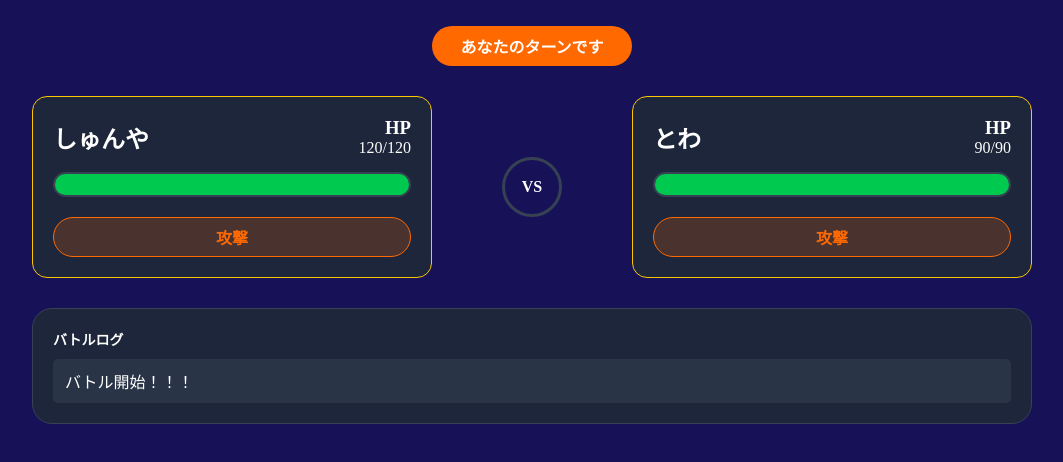
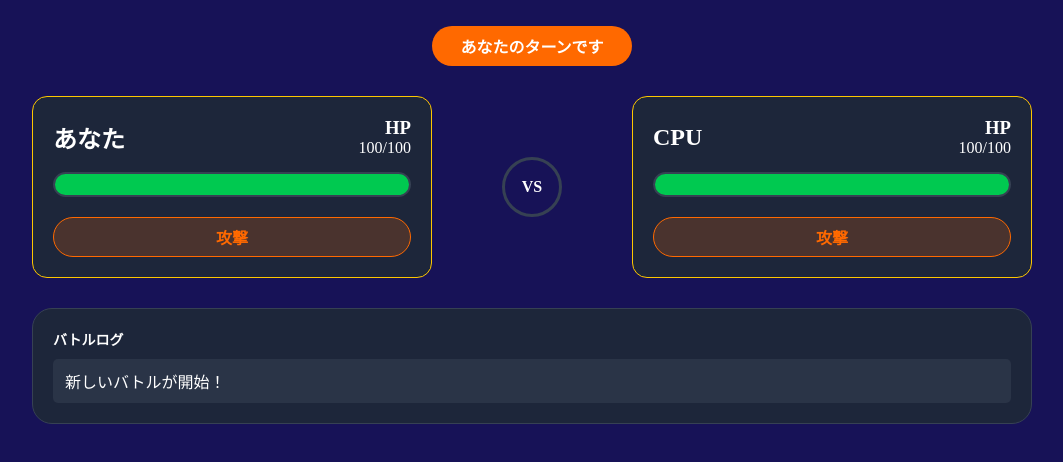
Before and after one commit to ShunKUN1182/battleGame, a plain HTML site: page pokemonBattle/battle.html in a window 1280 px wide. Shown: the part 258-720 px from the top of the page, without its empty margins (108-1171 px from the left). Drawn offline with Linux system fonts and the light colour scheme.

Commit message:
ローカルストレージからオブジェクトを取得

```diff
--- a/pokemonBattle/battle.html
+++ b/pokemonBattle/battle.html
@@ -12,7 +12,7 @@
             <h1>ECC Battle Special</h1>
             <div>
                 <p>ターン<span id="turnIndex">1</span></p>
-                <a href="index.html">リセット</a>
+                <a href="index.html" id="reset_btn">リセット</a>
             </div>
         </header>
         <main>
--- a/pokemonBattle/js/battle.js
+++ b/pokemonBattle/js/battle.js
@@ -1,18 +1,18 @@
-let myStatus = {
-    Name: "しゅんや",
-    HP: 120,
-    ATK: 100,
-    DEF: 50,
-    SPD: 45,
-};
+// let myStatus = {
+//     Name: "しゅんや",
+//     HP: 120,
+//     ATK: 100,
+//     DEF: 50,
+//     SPD: 45,
+// };
 
-let cpuStatus = {
-    Name: "とわ",
-    HP: 90,
-    ATK: 140,
-    DEF: 30,
-    SPD: 70,
-};
+// let cpuStatus = {
+//     Name: "とわ",
+//     HP: 90,
+//     ATK: 140,
+//     DEF: 30,
+//     SPD: 70,
+// };
 
 const myName = document.querySelector("#myName");
 const cpuName = document.querySelector("#cpuName");
@@ -27,6 +27,9 @@ const myHPbar = document.querySelector("#myHPbar");
 const cpuHPbar = document.querySelector("#cpuHPbar");
 const resetBtn = document.querySelector("#reset_btn");
 let turnCount = 1;
+
+let myStatus = JSON.parse(localStorage.getItem("myCharacter"));
+let cpuStatus = JSON.parse(localStorage.getItem("cpuCharacter"));
 
 myStartHP.innerHTML = `<span id="myHPIndex">${myStatus.HP}</span>/${myStatus.HP}`;
 cpuStartHP.innerHTML = `<span id="cpuHPIndex">${cpuStatus.HP}</span>/${cpuStatus.HP}`;
@@ -79,7 +82,7 @@ resetBtn.addEventListener("click", () => {
 function HPcheck(ATkside, DEFside) {
     let damage = ATkside.ATK - DEFside.DEF;
     if (damage <= 0) {
-        damage = 0;
+        damage = 1;
     }
     let NewHP = DEFside.HP - damage;
     if (NewHP <= 0) {
```
